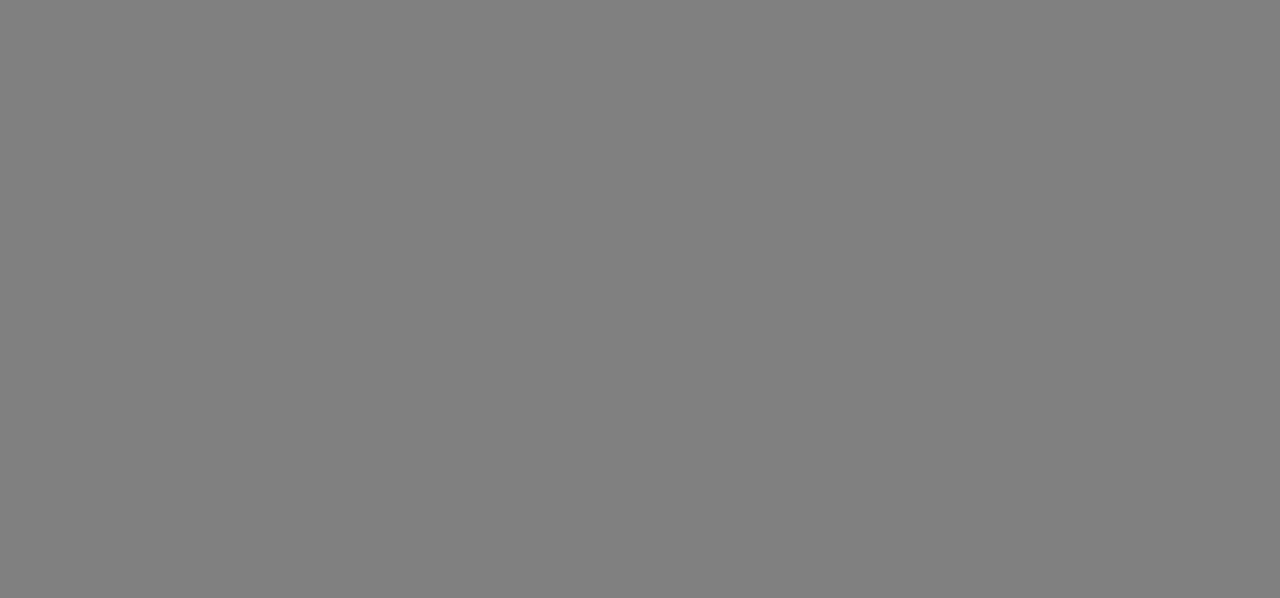
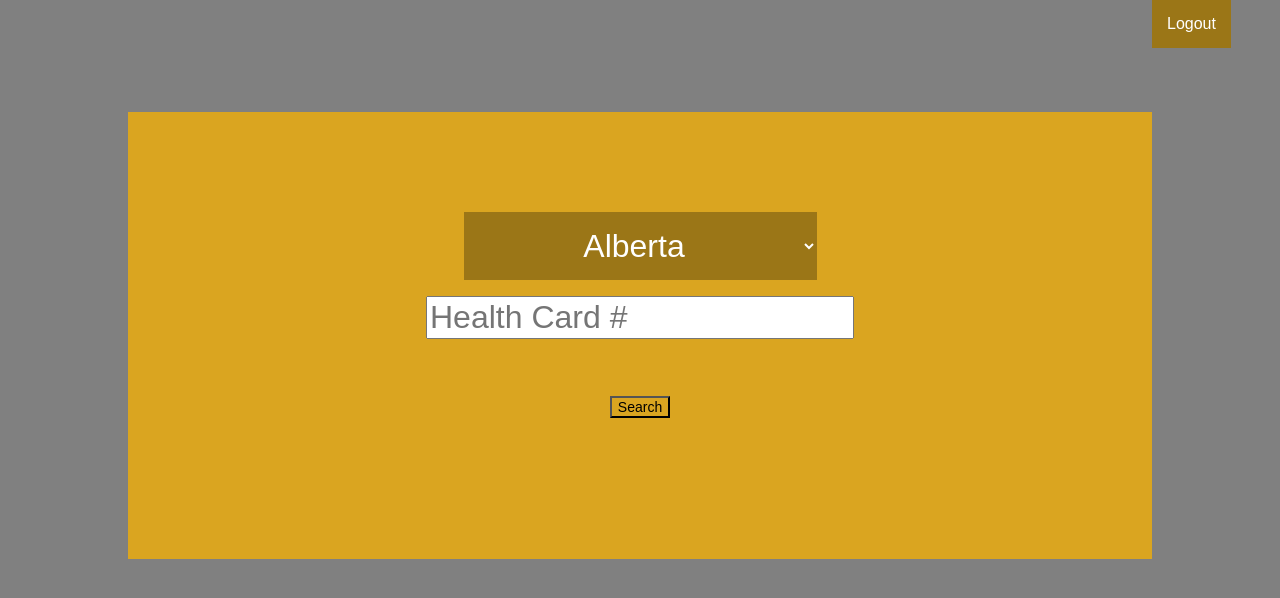
Before and after one commit to ShayFash/PatientManagementsystem, a React (Create React App) app in the folder src/hello-world/: page /patientsearch in a window 1280 px wide. Shown: the top 598 px of the page. Built offline with nearby package versions, Linux system fonts and the light colour scheme.

Commit message:
Added patient search skeleton

```diff
--- a/src/hello-world/src/components/LoginContainer.js
+++ b/src/hello-world/src/components/LoginContainer.js
@@ -22,7 +22,7 @@ function LoginPanel(props) {
             <div style={{textAlign: "center"}}>
                 <button className="navBarButton">Forgotten Password?</button>
                 <div className="horizontalDivider"/>
-                <Link to="/">
+                <Link to="/patientsearch">
                     <button className="navBarButton">Login</button>
                 </Link>
             </div>
--- a/src/hello-world/src/components/MDSearchContainer.js
+++ b/src/hello-world/src/components/MDSearchContainer.js
@@ -1,7 +1,5 @@
 import React, {useState} from 'react';
 import { Link } from 'react-router-dom';
-import NavBar from './NavBar';
-import Demographics from './Demographics'
 import PatientProfileContainer from './PatientProfileContainer';
 
 function MDSearch(props) {
--- /dev/null
+++ b/src/hello-world/src/components/PatientSearchContainer.js
@@ -0,0 +1,38 @@
+import React from 'react';
+import {Link} from 'react-router-dom';
+
+function PatientSearch(props) {
+    return (
+        <div>
+            <div className="horizontalDivider" style={{width: "90%"}} />
+            <Link to="/login">
+                <button className="navBarButton">Logout</button>
+            </Link>
+            <form className="homeContainer" style={{padding: "100px", marginBottom: "0px"}}>
+                <select className="navBarButton" style={{fontSize: "32px"}}>
+                    <option>Alberta</option>
+                    <option>British Columbia</option>
+                    <option>Manitoba</option>
+                    <option>New Brunswick</option>
+                    <option>Newfoundland</option>
+                    <option>Northwest Territories</option>
+                    <option>Nova Scotia</option>
+                    <option>Nunavut</option>
+                    <option>Ontario</option>
+                    <option>Prince Edward Island</option>
+                    <option>Quebec</option>
+                    <option>Saskatchewan</option>
+                    <option>Yukon</option>
+                </select>
+                <br /><br />
+                <input type="text" placeholder="Health Card #" style={{fontSize: "32px"}}></input>
+                <br /><br />
+                <Link to="/">
+                    <button className="homeContainer">Search</button>
+                </Link>
+            </form>
+        </div>
+    )
+}
+
+export default PatientSearch;
--- a/src/hello-world/src/index.js
+++ b/src/hello-world/src/index.js
@@ -13,6 +13,7 @@ import MDSearch from './components/MDSearchContainer';
 import HomeContainer from './components/HomeContainer';
 import {BloodWorkForm, ImagingForm, ECGForm} from './components/RequisitionFormContainer';
 import Prescription from './components/PrescriptionContainer';
+import PatientSearch from './components/PatientSearchContainer';
 
 // class Logout extends React.Component {
 //     render() {
@@ -34,6 +35,7 @@ export default function App() {
                 <Route path="/reqform/imaging" component={ImagingForm}></Route>
                 <Route path="/reqform/ecg" component={ECGForm}></Route>
                 <Route path="/prescription" component={Prescription}></Route>
+                <Route path="/patientsearch" component={PatientSearch}></Route>
             </Switch>
         </Router>
     );
```
